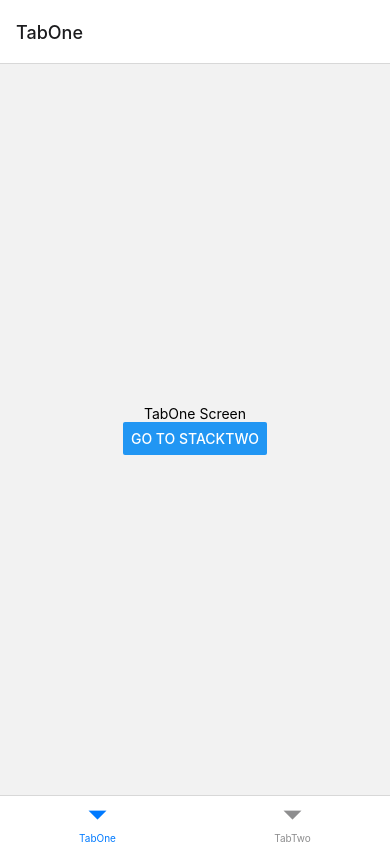
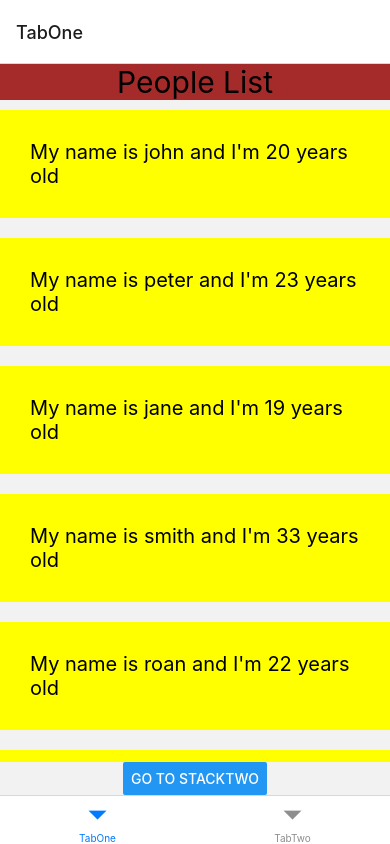
Before and after one commit to sungjinwi/rnPractice, a React Native app: screen /TabOne in a window 390 px wide. Built offline with nearby package versions, Linux system fonts and the light colour scheme.

Commit message:
FEAT : use flatlist to Tabone

```diff
--- a/src/components/TabOneScreen.tsx
+++ b/src/components/TabOneScreen.tsx
@@ -1,12 +1,68 @@
-import { Button, Text, View } from 'react-native'
+import {
+  Button,
+  Text,
+  View,
+  FlatList,
+  StyleSheet
+} from 'react-native'
 
-function TabOneScreen({navigation}:any) {
+
+const People = [
+  {
+    name:'john',
+    age:20
+  },
+  {
+    name:'peter',
+    age:23
+  },
+  {
+    name:'jane',
+    age:19
+  },
+  {
+    name:'smith',
+    age:33
+  },
+  {
+    name:'roan',
+    age:22
+  },
+  {
+    name:'orange',
+    age:30
+  },
+]
+
+type PersonProps = {
+  name:string;
+  age:number;
+}
+
+const ListHeader = ()=> (
+  <View style={styles.listHeader}>
+    <Text style={styles.title}>People List</Text>
+  </View>
+)
+
+const Person = ({name,age}: PersonProps) => (
+  <View style={styles.item}>
+    <Text style={styles.script}>My name is {name} and I'm {age} years old</Text>
+  </View>
+)
+
+function TabOneScreen({ navigation }: any) {
   return (
-      <View style={{ flex:1, alignItems:'center', justifyContent:'center'}}>
-        <Text>TabOne Screen</Text>
+    <View style={{ flex: 1, alignItems: 'center', justifyContent: 'center' }}>
+      <FlatList
+        data={People}
+        renderItem={({item})=> <Person name={item.name} age={item.age} />}
+        keyExtractor={(item, index) => index.toString()}
+        ListHeaderComponent={<ListHeader />}
+      />
       <Button
         title='Go to stackTwo'
-          onPress={()=>navigation.navigate('TabTwo', {
+        onPress={() => navigation.navigate('TabTwo', {
           screen: 'StackTwo'
         })}
       />
@@ -14,4 +70,22 @@ function TabOneScreen({navigation}:any) {
   )
 }
 
+const styles = StyleSheet.create({
+  item: {
+    padding: 30,
+    marginVertical: 10,
+    backgroundColor: 'yellow'
+  },
+  script: {
+    fontSize: 20
+  },
+  listHeader: {
+    alignItems: 'center',
+    backgroundColor: 'brown',
+  },
+  title: {
+    fontSize: 30
+  }
+})
+
 export default TabOneScreen;
```
Lines whose indentation alone changed are shown as unchanged.
